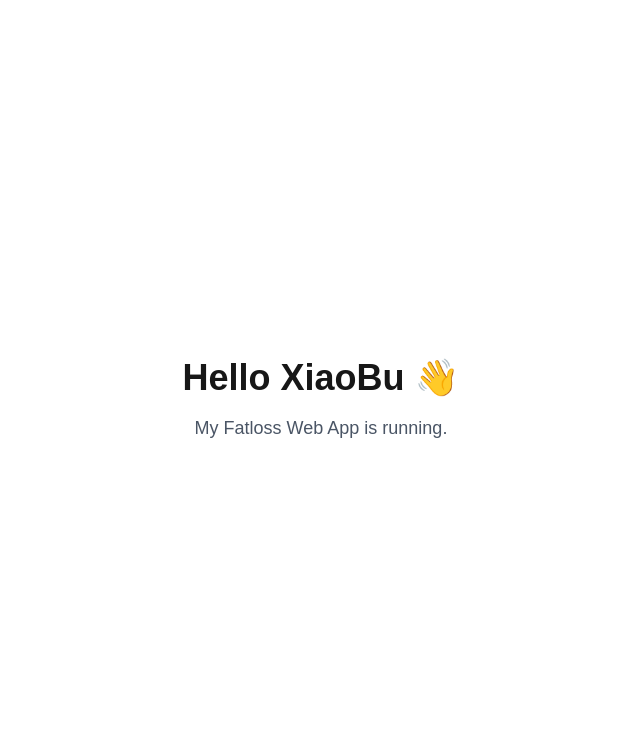
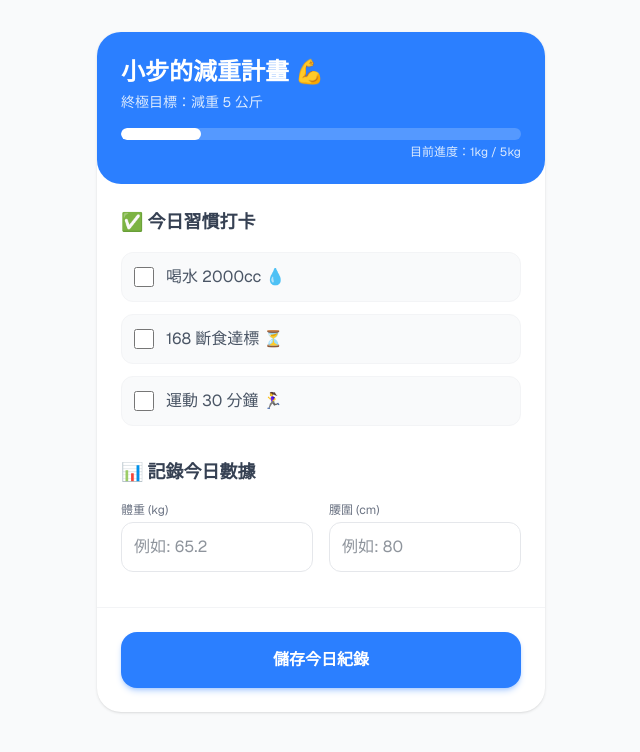
Before and after one commit to xiaobu-studio/fatloss-webapp, a Next.js app: page / in a window 1280 px wide. Shown: the top 752 px of the page, without its empty margins (319-959 px from the left). Built offline with nearby package versions, Linux system fonts and the light colour scheme.

Commit message:
更新減肥打卡介面

```diff
--- a/app/page.tsx
+++ b/app/page.tsx
@@ -1,12 +1,81 @@
+"use client";
+import { useState } from "react";
+
 export default function Home() {
+  const [weight, setWeight] = useState("");
+  const [waist, setWaist] = useState("");
+
   return (
-    <main className="flex min-h-screen flex-col items-center justify-center bg-white">
-      <h1 className="text-4xl font-bold">
-        Hello XiaoBu 👋
-      </h1>
-      <p className="mt-4 text-lg text-gray-600">
-        My Fatloss Web App is running.
-      </p>
+    <main className="min-h-screen bg-gray-50 flex flex-col items-center p-4 font-sans text-gray-800">
+      {/* 手機版最大寬度限制，讓電腦看也像手機 App */}
+      <div className="w-full max-w-md bg-white rounded-3xl shadow-sm overflow-hidden min-h-[85vh] flex flex-col mt-4">
+
+        {/* 頂部：目標區塊 */}
+        <div className="bg-blue-500 text-white p-6 rounded-b-3xl">
+          <h1 className="text-2xl font-bold mb-1">小步的減重計畫 💪</h1>
+          <p className="text-blue-100 text-sm">終極目標：減重 5 公斤</p>
+
+          <div className="mt-4 bg-white/20 rounded-full h-3 w-full overflow-hidden">
+            <div className="bg-white h-full rounded-full w-1/5"></div> {/* 假裝進度 20% */}
+          </div>
+          <p className="text-right text-xs mt-1 text-blue-100">目前進度：1kg / 5kg</p>
+        </div>
+
+        {/* 中間：每日習慣打卡 */}
+        <div className="p-6 flex-1">
+          <h2 className="font-bold text-lg mb-4 text-gray-700">✅ 今日習慣打卡</h2>
+          <div className="space-y-3">
+            <label className="flex items-center space-x-3 p-3 bg-gray-50 rounded-xl border border-gray-100 cursor-pointer">
+              <input type="checkbox" className="w-5 h-5 text-blue-500 rounded focus:ring-blue-400" />
+              <span className="text-gray-600">喝水 2000cc 💧</span>
+            </label>
+            <label className="flex items-center space-x-3 p-3 bg-gray-50 rounded-xl border border-gray-100 cursor-pointer">
+              <input type="checkbox" className="w-5 h-5 text-blue-500 rounded focus:ring-blue-400" />
+              <span className="text-gray-600">168 斷食達標 ⏳</span>
+            </label>
+            <label className="flex items-center space-x-3 p-3 bg-gray-50 rounded-xl border border-gray-100 cursor-pointer">
+              <input type="checkbox" className="w-5 h-5 text-blue-500 rounded focus:ring-blue-400" />
+              <span className="text-gray-600">運動 30 分鐘 🏃‍♀️</span>
+            </label>
+          </div>
+
+          {/* 下方：數據紀錄 */}
+          <h2 className="font-bold text-lg mt-8 mb-4 text-gray-700">📊 記錄今日數據</h2>
+          <div className="flex space-x-4">
+            <div className="flex-1">
+              <label className="block text-xs text-gray-500 mb-1">體重 (kg)</label>
+              <input
+                type="number"
+                className="w-full border border-gray-200 rounded-xl p-3 focus:outline-none focus:ring-2 focus:ring-blue-500"
+                placeholder="例如: 65.2"
+                value={weight}
+                onChange={(e) => setWeight(e.target.value)}
+              />
+            </div>
+            <div className="flex-1">
+              <label className="block text-xs text-gray-500 mb-1">腰圍 (cm)</label>
+              <input
+                type="number"
+                className="w-full border border-gray-200 rounded-xl p-3 focus:outline-none focus:ring-2 focus:ring-blue-500"
+                placeholder="例如: 80"
+                value={waist}
+                onChange={(e) => setWaist(e.target.value)}
+              />
+            </div>
+          </div>
+        </div>
+
+        {/* 底部：儲存按鈕 */}
+        <div className="p-6 border-t border-gray-100">
+          <button
+            className="w-full bg-blue-500 hover:bg-blue-600 text-white font-bold py-4 rounded-2xl transition-colors shadow-md shadow-blue-500/30"
+            onClick={() => alert(`假裝存入資料庫：體重 ${weight}kg, 腰圍 ${waist}cm`)}
+          >
+            儲存今日紀錄
+          </button>
+        </div>
+
+      </div>
     </main>
   );
 }
```
